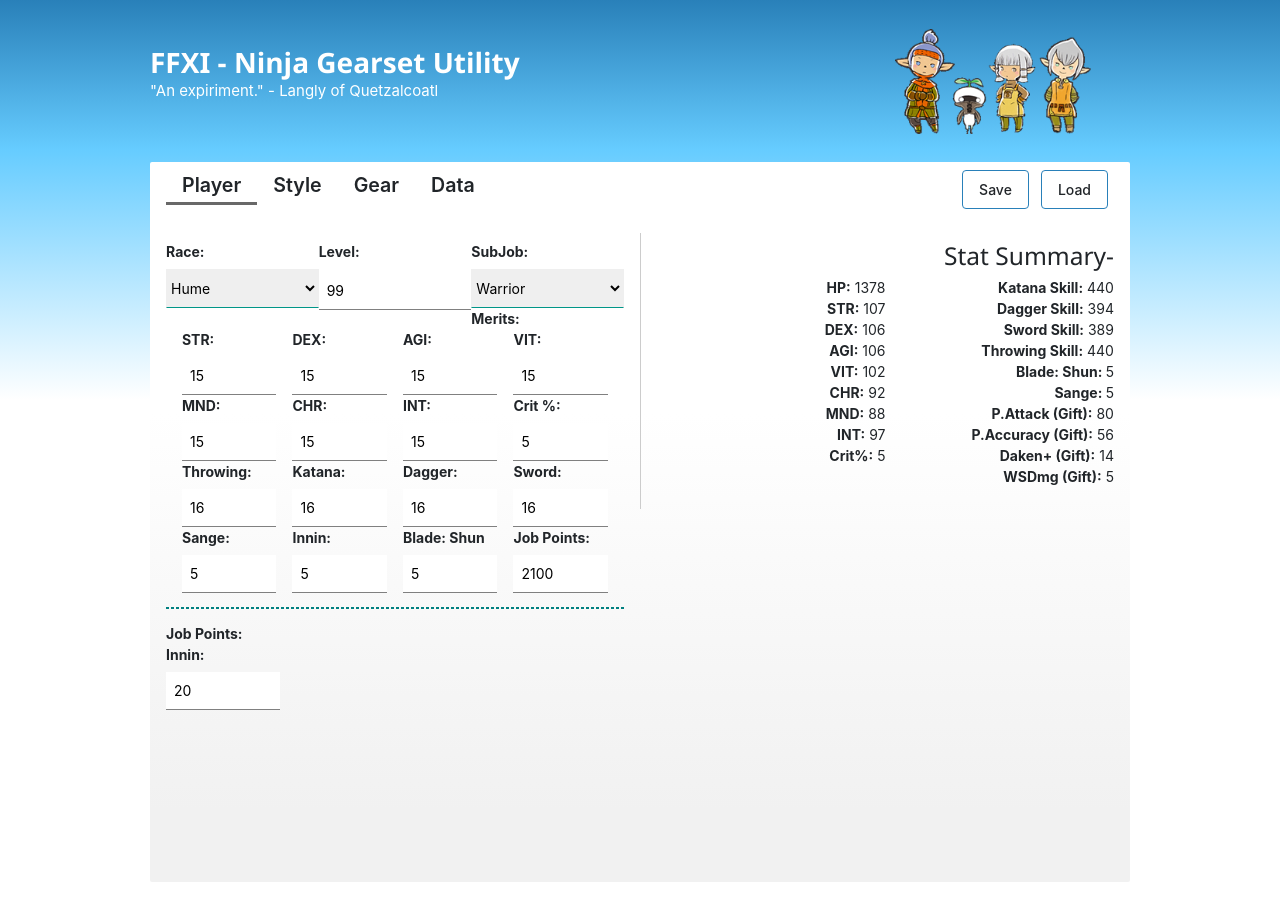
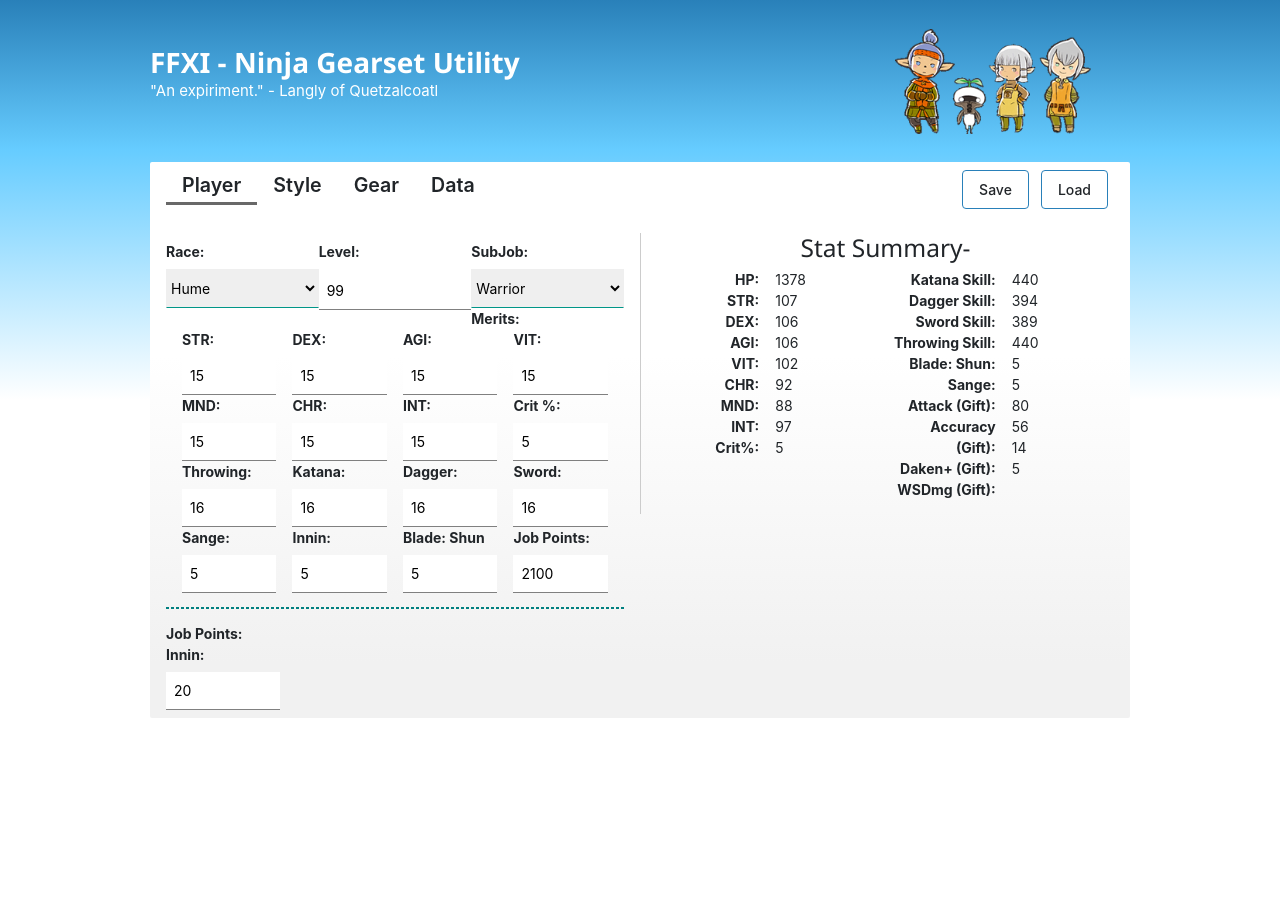
Before and after one commit to sethmccauley/nin-dmg, a React (Create React App) app: page / in a window 1280 px wide. Built offline with nearby package versions, Linux system fonts and the light colour scheme.

Commit message:
CSS .... wrestling.

```diff
--- a/public/index.html
+++ b/public/index.html
@@ -3,12 +3,11 @@
   <head>
     <meta charset="utf-8" />
     <link rel="icon" href="%PUBLIC_URL%/favicon.ico" />
-    <!-- <link rel="stylesheet" href="https://www.w3schools.com/lib/w3.css"> -->
-    <meta name="viewport" content="width=device-width, initial-scale=1, shrink-to-fit=no" />
+    <meta name="viewport" content="width=device-width, initial-scale=1" />
     <meta name="theme-color" content="#000000" />
     <meta
-      name="description"
-      content="Web site created using create-react-app"
+      name="NIN DPS Utility"
+      content="(Final Fantasy XI Online - Ninja Damage Utility)"
     />
     <link rel="apple-touch-icon" href="%PUBLIC_URL%/favicon.ico" />
     <!--
--- a/src/App.css
+++ b/src/App.css
@@ -17,7 +17,7 @@
   height: 100%;
   display: flex;
   flex-direction: row;
-  align-items: stretch;
+  align-items: flex-start;
   justify-content: center;
   flex-wrap: nowrap;
   min-width: 980px;
@@ -94,6 +94,18 @@
   height: 16px;
 }
 
+.w3-quarter {
+  width: 24.99999%!important
+}
+
+.w3-half {
+  width: 49.99999%!important
+}
+
+.w3-third {
+  width: 33.3333%!important
+}
+
 /* W3.CSS 2.99 Mar 2017 by Jan Egil and Borge Refsnes */
 html{box-sizing:border-box}*,*:before,*:after{box-sizing:inherit}
 /* Extract from normalize.css by Nicolas Gallagher and Jonathan Neal git.io/normalize */
@@ -123,7 +135,7 @@
 ::-webkit-input-placeholder{color:inherit;opacity:0.54}
 ::-webkit-file-upload-button{-webkit-appearance:button;font:inherit}
 /* End extract */
-html,body{font-family:Verdana,sans-serif;font-size:14px;line-height:1.4}
+html,body{font-family:'Segoe UI', 'Roboto', 'Oxygen', 'Ubuntu', 'Cantarell', 'Fira Sans', 'Droid Sans', 'Helvetica Neue', sans-serif;font-size:14px;line-height:1.4}
 h1,h2,h3,h4,h5,h6,.w3-slim,.w3-wide{font-family:"Segoe UI",Arial,sans-serif}
 h1{font-size:36px}h2{font-size:30px}h3{font-size:24px}h4{font-size:20px}h5{font-size:18px}h6{font-size:16px}
 .w3-serif{font-family:"Times New Roman",Times,serif}
--- a/src/components/datacomp.js
+++ b/src/components/datacomp.js
@@ -1,5 +1,4 @@
 import React from 'react';
-import Heading from './heading';
 
 class DataComp extends React.Component {
     render() {
--- a/src/components/gearsetscomp.js
+++ b/src/components/gearsetscomp.js
@@ -1,5 +1,4 @@
 import React from 'react'
-import Heading from './heading'
 
 class GearSetsComp extends React.Component {
     render() {
--- a/src/components/playercomp.js
+++ b/src/components/playercomp.js
@@ -90,34 +90,56 @@
                         <b>Job Points:</b><br />
                         <label><b>Innin:</b> </label><input id='inninJobPoints' type='number' className='w3-input' style={{width: '25%'}} max='20' min='0' defaultValue={config.inninJobPoints < 21 ? config.inninJobPoints : 20 } onChange={(e) => update(e)}></input>
                     </div>
-                    <div className='w3-content w3-half w3-border-left w3-right-align w3-padding'>
+
+                    <div className='w3-half w3-border-left w3-center w3-row-padding'>
                         <h3>Stat Summary-</h3>
-                        <div className='w3-half w3-right-align'>
+                        <div className='w3-quarter w3-right-align'>
+                                <b>HP:</b><br />
+                                <b>STR:</b> <br />
+                                <b>DEX:</b> <br />
+                                <b>AGI:</b> <br />
+                                <b>VIT:</b> <br />
+                                <b>CHR:</b> <br />
+                                <b>MND:</b> <br />
+                                <b>INT:</b><br />
+                                <b>Crit%:</b>
+                        </div>
+                        <div className="w3-quarter w3-left-align">
+                                {config.hp}<br />
+                                {config.str}<br />
+                                {config.dex}<br />
+                                {config.agi}<br />
+                                {config.vit}<br />
+                                {config.chr}<br />
+                                {config.mnd}<br />
+                                {config.int}<br />
+                                {config.critMerits}<br />
+                        </div>
+                        <div className='w3-quarter w3-right-align'>
                             <p>
-                                <b>HP:</b> {config.hp}<br />
-                                <b>STR:</b> {config.str}<br />
-                                <b>DEX:</b> {config.dex}<br />
-                                <b>AGI:</b> {config.agi}<br />
-                                <b>VIT:</b> {config.vit}<br />
-                                <b>CHR:</b> {config.chr}<br />
-                                <b>MND:</b> {config.mnd}<br />
-                                <b>INT:</b> {config.int}<br />
-                                <b>Crit%:</b> {config.critMerits}<br />
+                                <b>Katana Skill:</b><br />
+                                <b>Dagger Skill:</b><br />
+                                <b>Sword Skill:</b><br />
+                                <b>Throwing Skill:</b><br />
+                                <b>Blade: Shun: </b><br />
+                                <b>Sange: </b><br />
+                                <b>Attack (Gift):</b> <br />
+                                <b>Accuracy (Gift):</b><br />
+                                <b>Daken+ (Gift):</b><br />
+                                <b>WSDmg (Gift):</b><br />
                             </p>
                         </div>
-                        <div className='w3-half w3-right-align'>
-                            <p>
-                                <b>Katana Skill:</b> {config.katanaSkill}<br />
-                                <b>Dagger Skill:</b> {config.daggerSkill}<br />
-                                <b>Sword Skill:</b> {config.swordSkill}<br />
-                                <b>Throwing Skill:</b> {config.throwingSkill}<br />
-                                <b>{config.bladeShunMerits > 0 ? 'Blade: Shun: ' : ''}</b>{config.bladeShunMerits > 0 ? config.bladeShunMerits : ''}<br />
-                                <b>{config.sangeMerits > 0 ? 'Sange: ' : ''}</b>{config.sangeMerits > 0 ? config.sangeMerits : ''}<br />
-                                <b>{config.jobPoints > 10 ? 'P.Attack (Gift):' : '' }</b> {config.jobPoints > 10 ? config.pAttackBonus : '' }<br />
-                                <b>{config.jobPoints > 30 ? 'P.Accuracy (Gift):' : '' }</b> {config.jobPoints > 30 ? config.pAccuracyBonus : '' }<br />
-                                <b>{config.jobPoints > 150 ? 'Daken+ (Gift):' : '' }</b> {config.jobPoints > 150 ? config.dakenBonus : '' }<br />
-                                <b>{config.jobPoints > 150 ? 'WSDmg (Gift):' : '' }</b> {config.jobPoints > 150 ? config.wsDmgBonus : '' }<br />
-                            </p>
+                        <div className='w3-quarter w3-left-align'>
+                            {config.katanaSkill}<br />
+                            {config.daggerSkill}<br />
+                            {config.swordSkill}<br />
+                            {config.throwingSkill}<br />
+                            {config.bladeShunMerits > 0 ? config.bladeShunMerits : ''}<br />
+                            {config.sangeMerits > 0 ? config.sangeMerits : ''}<br />
+                            {config.jobPoints > 10 ? config.pAttackBonus : '' }<br />
+                            {config.jobPoints > 30 ? config.pAccuracyBonus : '' }<br />
+                            {config.jobPoints > 150 ? config.dakenBonus : '' }<br />
+                            {config.jobPoints > 150 ? config.wsDmgBonus : '' }
                         </div>
                     </div>
                 </div>
--- a/src/components/playstylecomp.js
+++ b/src/components/playstylecomp.js
@@ -1,5 +1,4 @@
 import React from 'react';
-import Heading from './heading';
 import { Checkbox } from '@material-ui/core'
 
 const aftermathTypes = ['Empyrean', 'Mythic', 'Relic']
--- a/src/index.css
+++ b/src/index.css
@@ -2,9 +2,7 @@
   background-image: linear-gradient(rgb(41, 128, 185), rgb(102, 204, 255) 150px, rgb(255, 255, 255) 400px);
   background-repeat: repeat-x;
   margin: 0;
-  font-family: -apple-system, BlinkMacSystemFont, 'Segoe UI', 'Roboto', 'Oxygen',
-    'Ubuntu', 'Cantarell', 'Fira Sans', 'Droid Sans', 'Helvetica Neue',
-    sans-serif;
+  font-family: 'Segoe UI', 'Roboto', 'Oxygen', 'Ubuntu', 'Cantarell', 'Fira Sans', 'Droid Sans', 'Helvetica Neue', sans-serif;
   -webkit-font-smoothing: antialiased;
   -moz-osx-font-smoothing: grayscale;
 }
```
